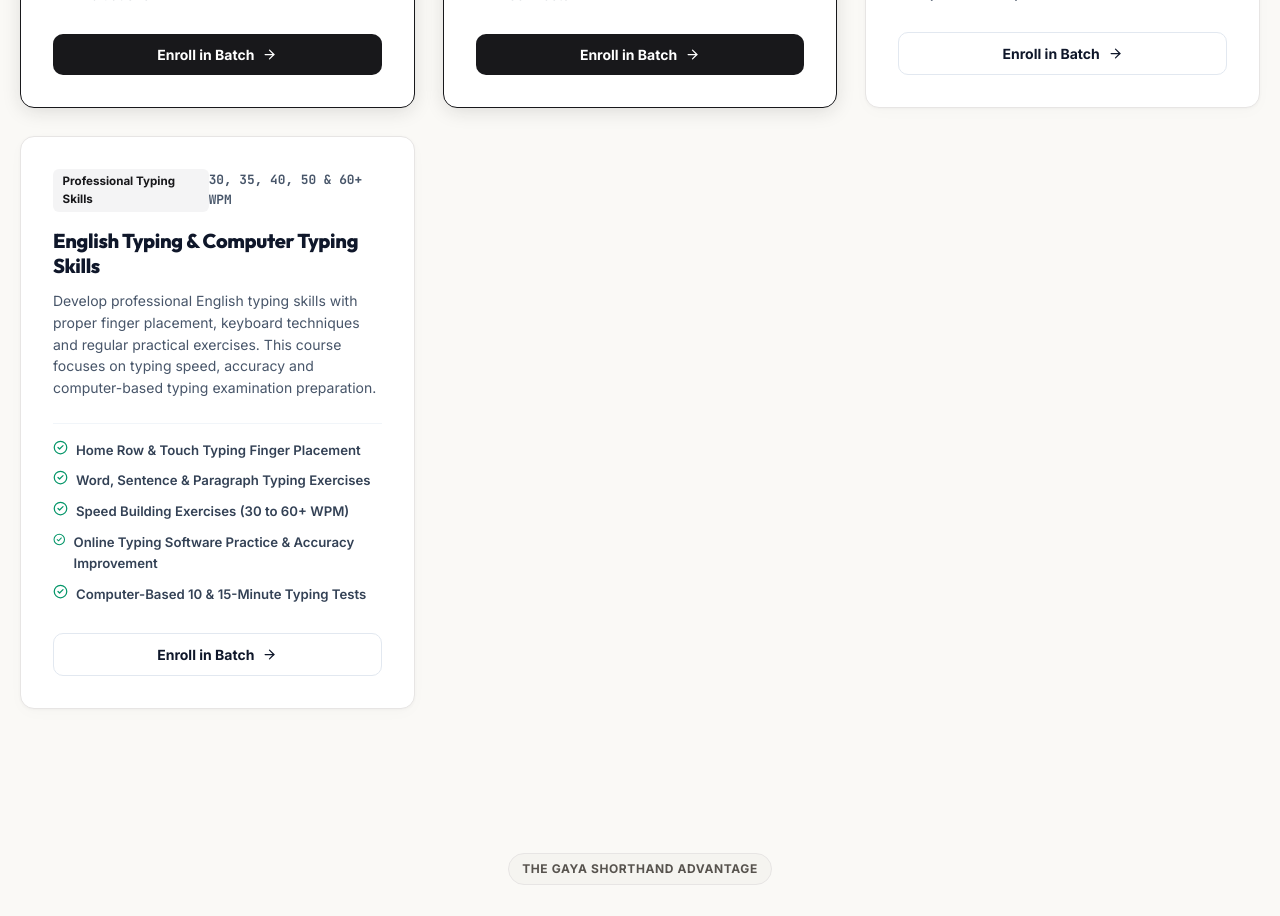
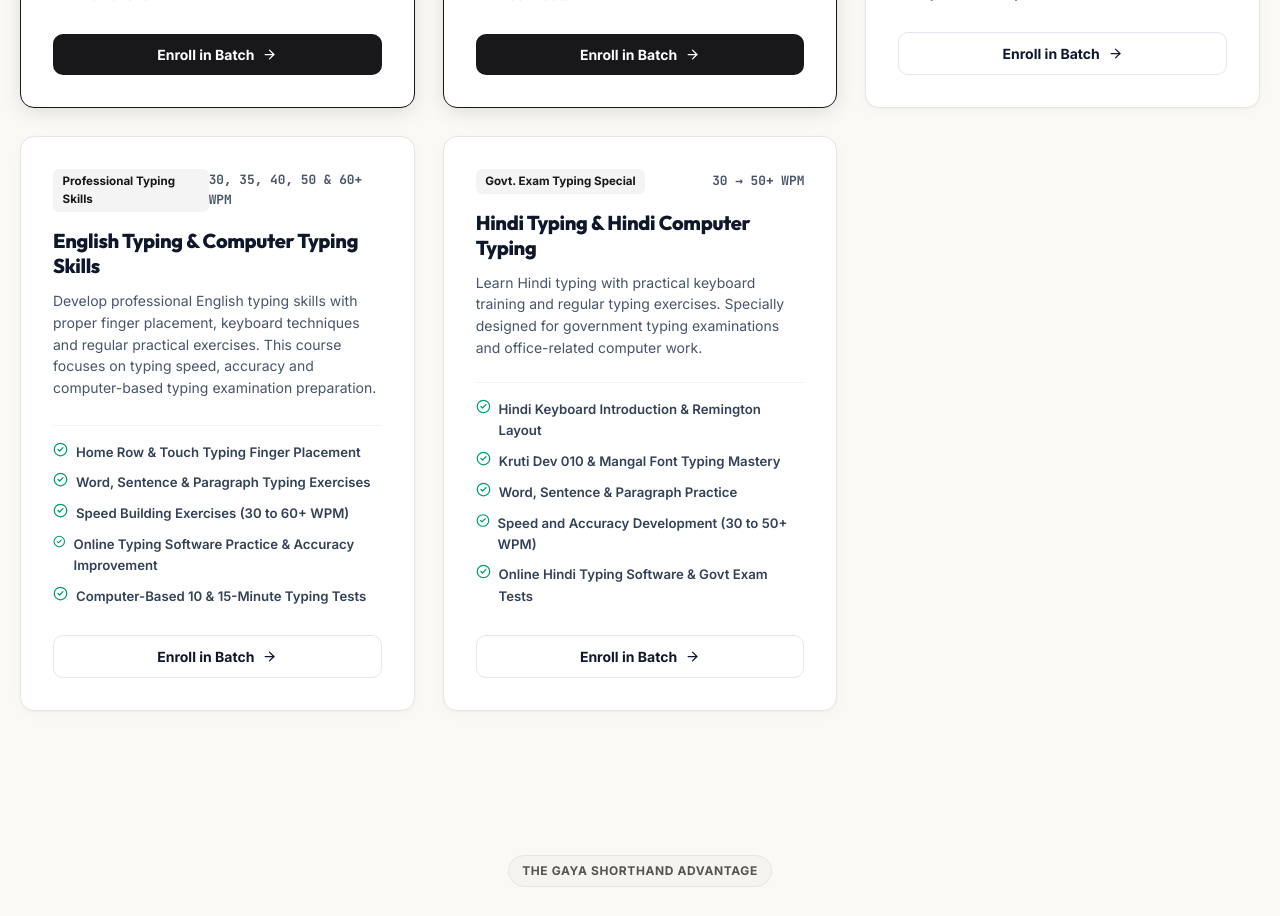
Before and after one commit to codemonkx/shorthandplus, a React (Vite) app: page / in a window 1280 px wide. Shown: the part 4280-5196 px from the top of the page. Built offline with nearby package versions, Linux system fonts and the light colour scheme; no server answers.

Commit message:
feat(courses): add Hindi Typing & Hindi Computer Typing course details and features

```diff
--- a/src/data/mockData.js
+++ b/src/data/mockData.js
@@ -570,6 +570,30 @@ export const INITIAL_ACADEMY_COURSES = [
     popular: true
   },
   {
+    id: 'course-hindi-typing',
+    title: 'Hindi Typing & Hindi Computer Typing',
+    category: 'Typing Course (Hindi)',
+    badge: 'Kruti Dev & Mangal Special',
+    tagColor: 'badge-amber',
+    speedTarget: '30 → 50+ WPM',
+    duration: '1 to 3 Months',
+    fee: '₹1,500 (Complete)',
+    description: 'Learn Hindi typing with practical keyboard training and regular typing exercises. This course is designed for students preparing for government typing examinations and office-related computer work.',
+    syllabus: [
+      'Hindi Keyboard Introduction',
+      'Kruti Dev 010 Typing Mastery',
+      'Mangal Font Typing (Inscript Layout)',
+      'Remington (GAIL / CBI) Keyboard Layout',
+      'Word and Sentence Practice',
+      'Paragraph Typing Exercises',
+      'Speed and Accuracy Development',
+      'Online Hindi Typing Software Practice',
+      'Government Exam-Oriented Practice Tests'
+    ],
+    mode: 'Classroom (Gaya Center) + Online Typing Software Access',
+    popular: true
+  },
+  {
     id: 'course-court',
     title: 'High Court Judicial Speed & Legal Series',
     category: 'Judicial Bench',
--- a/src/views/CoursesPage.jsx
+++ b/src/views/CoursesPage.jsx
@@ -86,6 +86,30 @@ const ACADEMY_COURSES = [
     popular: true
   },
   {
+    id: 'course-hindi-typing',
+    title: 'Hindi Typing & Hindi Computer Typing',
+    category: 'Typing Course (Hindi)',
+    badge: 'Kruti Dev & Mangal Special',
+    tagColor: 'badge-amber',
+    speedTarget: '30 → 50+ WPM',
+    duration: '1 to 3 Months',
+    fee: '₹1,500 (Complete)',
+    description: 'Learn Hindi typing with practical keyboard training and regular typing exercises. This course is designed for students preparing for government typing examinations and office-related computer work.',
+    syllabus: [
+      'Hindi Keyboard Introduction',
+      'Kruti Dev 010 Typing Mastery',
+      'Mangal Font Typing (Inscript Layout)',
+      'Remington (GAIL / CBI) Keyboard Layout',
+      'Word and Sentence Practice',
+      'Paragraph Typing Exercises',
+      'Speed and Accuracy Development',
+      'Online Hindi Typing Software Practice',
+      'Government Exam-Oriented Practice Tests'
+    ],
+    mode: 'Classroom (Gaya Center) + Online Typing Software Access',
+    popular: true
+  },
+  {
     id: 'course-court',
     title: 'High Court Judicial Speed & Legal Series',
     category: 'Judicial Bench',
@@ -159,8 +183,9 @@ export default function CoursesPage({ courses = ACADEMY_COURSES, onSelectPlan, o
     const id = (course.id || '').toLowerCase();
     const title = (course.title || '').toLowerCase();
     if (filterCategory === 'pitman') return cat.includes('foundation') || id.includes('pitman') || title.includes('pitman');
-    if (filterCategory === 'hindi') return cat.includes('hindi') || id.includes('hindi') || title.includes('hindi') || title.includes('हिंदी');
-    if (filterCategory === 'typing') return cat.includes('typing') || id.includes('typing') || title.includes('typing');
+    if (filterCategory === 'hindi-steno') return (cat.includes('hindi') && cat.includes('shorthand')) || id === 'course-hindi-steno' || title.includes('हिंदी आशुलिपि');
+    if (filterCategory === 'typing-eng') return id === 'course-english-typing' || (cat.includes('typing') && cat.includes('english'));
+    if (filterCategory === 'typing-hindi') return id === 'course-hindi-typing' || (cat.includes('typing') && cat.includes('hindi'));
     if (filterCategory === 'court') return cat.includes('judicial') || id.includes('court') || title.includes('court');
     if (filterCategory === 'ssc') return cat.includes('central') || id.includes('ssc') || title.includes('ssc');
     if (filterCategory === 'diplomas') return cat.includes('diploma') || id.includes('diploma') || title.includes('diploma') || title.includes('dca');
@@ -199,16 +224,22 @@ export default function CoursesPage({ courses = ACADEMY_COURSES, onSelectPlan, o
               <span>✍️ English Pitman (0-120 WPM)</span>
             </button>
             <button
-              className={`course-cat-pill ${filterCategory === 'hindi' ? 'active' : ''}`}
-              onClick={() => setFilterCategory('hindi')}
+              className={`course-cat-pill ${filterCategory === 'hindi-steno' ? 'active' : ''}`}
+              onClick={() => setFilterCategory('hindi-steno')}
             >
               <span>🇮🇳 Hindi Shorthand (हिंदी आशुलिपि)</span>
             </button>
             <button
-              className={`course-cat-pill ${filterCategory === 'typing' ? 'active' : ''}`}
-              onClick={() => setFilterCategory('typing')}
+              className={`course-cat-pill ${filterCategory === 'typing-eng' ? 'active' : ''}`}
+              onClick={() => setFilterCategory('typing-eng')}
             >
               <span>⌨️ English Typing (30-60+ WPM)</span>
+            </button>
+            <button
+              className={`course-cat-pill ${filterCategory === 'typing-hindi' ? 'active' : ''}`}
+              onClick={() => setFilterCategory('typing-hindi')}
+            >
+              <span>🇮🇳 Hindi Typing (Kruti / Mangal)</span>
             </button>
             <button
               className={`course-cat-pill ${filterCategory === 'court' ? 'active' : ''}`}
--- a/src/views/LandingPage.jsx
+++ b/src/views/LandingPage.jsx
@@ -535,6 +535,22 @@ export default function LandingPage({
         "Computer-Based 10 & 15-Minute Typing Tests"
       ],
       popular: false
+    },
+    {
+      id: "hindi-typing-batch",
+      badge: "Govt. Exam Typing Special",
+      title: "Hindi Typing & Hindi Computer Typing",
+      speed: "30 → 50+ WPM",
+      lang: "Kruti Dev & Mangal (हिंदी)",
+      desc: "Learn Hindi typing with practical keyboard training and regular typing exercises. Specially designed for government typing examinations and office-related computer work.",
+      features: [
+        "Hindi Keyboard Introduction & Remington Layout",
+        "Kruti Dev 010 & Mangal Font Typing Mastery",
+        "Word, Sentence & Paragraph Practice",
+        "Speed and Accuracy Development (30 to 50+ WPM)",
+        "Online Hindi Typing Software & Govt Exam Tests"
+      ],
+      popular: false
     }
   ];
 
```
Also changed, not shown: 2 other files (tests, documents, lock files or other folders).
